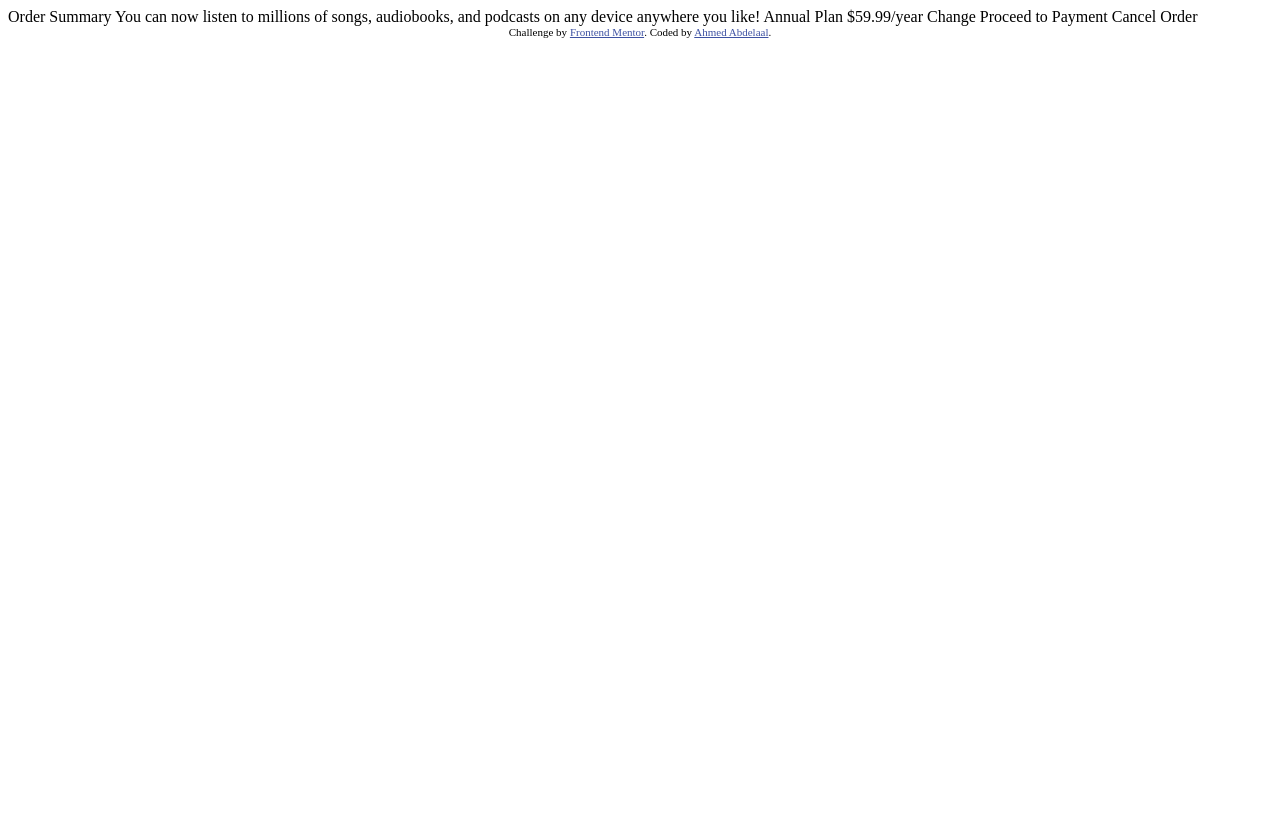
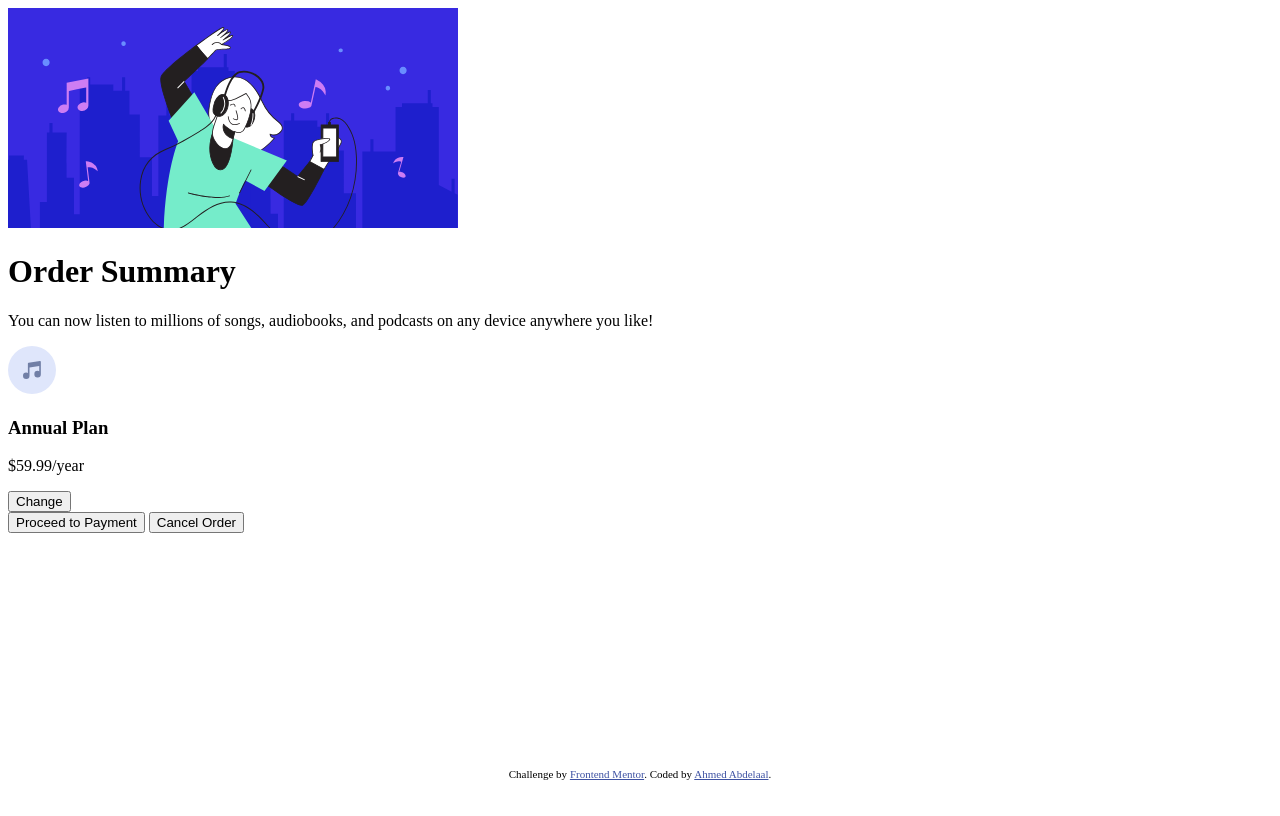
Before and after one commit to shrki416/order-summay-component, a plain HTML site: page index.html in a window 1280 px wide. Drawn offline with Linux system fonts and the light colour scheme.

Commit message:
Add and link styles

```diff
--- a/index.html
+++ b/index.html
@@ -12,23 +12,29 @@
       href="./images/favicon-32x32.png"
     />
 
+    <link rel="stylesheet" href="styles.css" />
+
     <title>Frontend Mentor | Order summary card</title>
-
-    <!-- Feel free to remove these styles or customise in your own stylesheet 👍 -->
-    <style>
-      .attribution {
-        font-size: 11px;
-        text-align: center;
-      }
-      .attribution a {
-        color: hsl(228, 45%, 44%);
-      }
-    </style>
   </head>
   <body>
-    Order Summary You can now listen to millions of songs, audiobooks, and
-    podcasts on any device anywhere you like! Annual Plan $59.99/year Change
-    Proceed to Payment Cancel Order
+    <div class="container">
+      <img src="./images/illustration-hero.svg" alt="hero" />
+      <h1>Order Summary</h1>
+      <p>
+        You can now listen to millions of songs, audiobooks, and podcasts on any
+        device anywhere you like!
+      </p>
+      <div>
+        <img src="./images/icon-music.svg" alt="music icon" />
+        <div>
+          <h3>Annual Plan</h3>
+          <p>$59.99/year</p>
+        </div>
+        <button>Change</button>
+      </div>
+      <button>Proceed to Payment</button>
+      <button>Cancel Order</button>
+    </div>
 
     <div class="attribution">
       Challenge by
```
